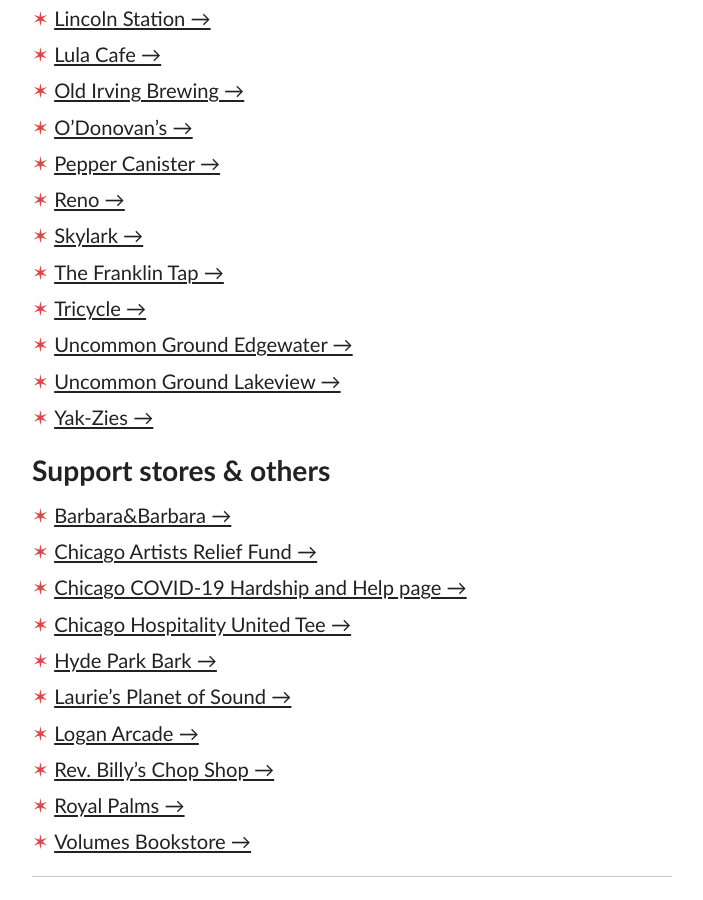
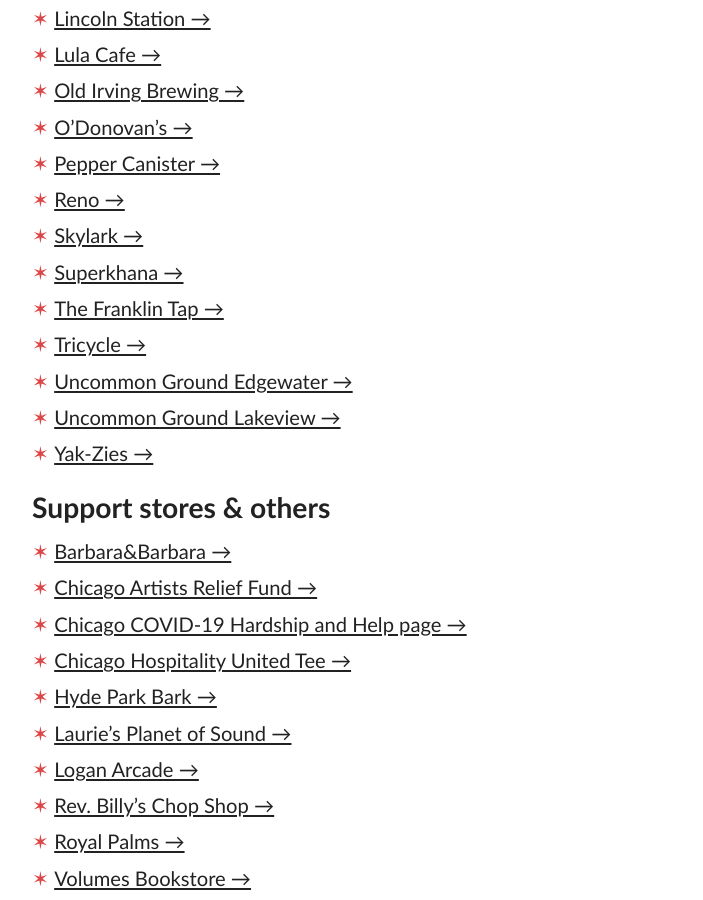
Before and after one commit to spencertweedy/chicagoservicerelief, a Jekyll site: the page built from index.html, in a window 1280 px wide and 900 px high, scrolled down 3468 px. Shown: the whole window, without its empty margins (288-991 px from the left). Built offline with Jekyll 4.4.1, drawn with Linux system fonts in a browser that asks for light colours.

```diff
--- a/_data/establishments.yml
+++ b/_data/establishments.yml
@@ -311,3 +311,6 @@
 - title: Chicago Hospitality United Tee
   url: https://stockmfgco.com/collections/chicago-hospitality-united-100-of-proceeds-go-to-hourly-chicago-workers/products/chicago-hospitality-united-tee-black-1
   type: other
+- title: Superkhana
+  url: https://www.gofundme.com/f/superkhana-hourly-staff-fundraiser
+  type: restaurant
```
